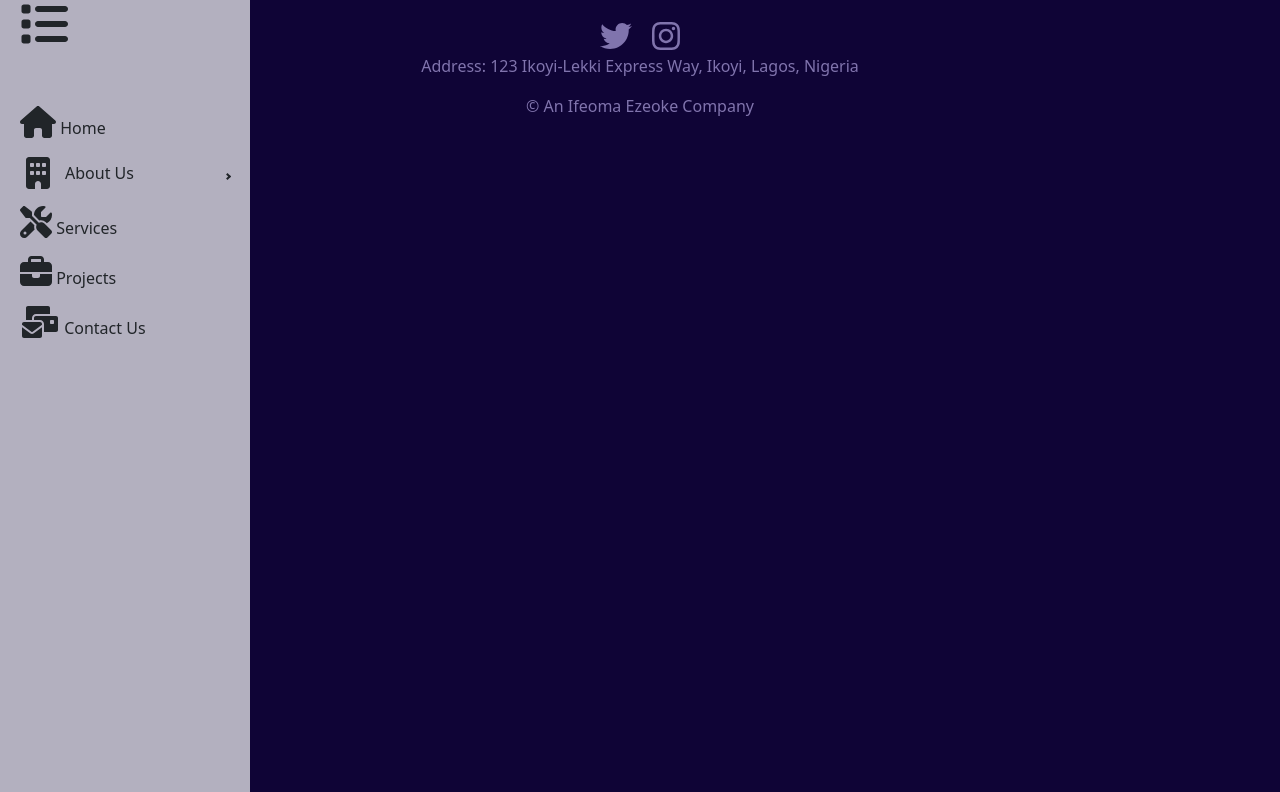
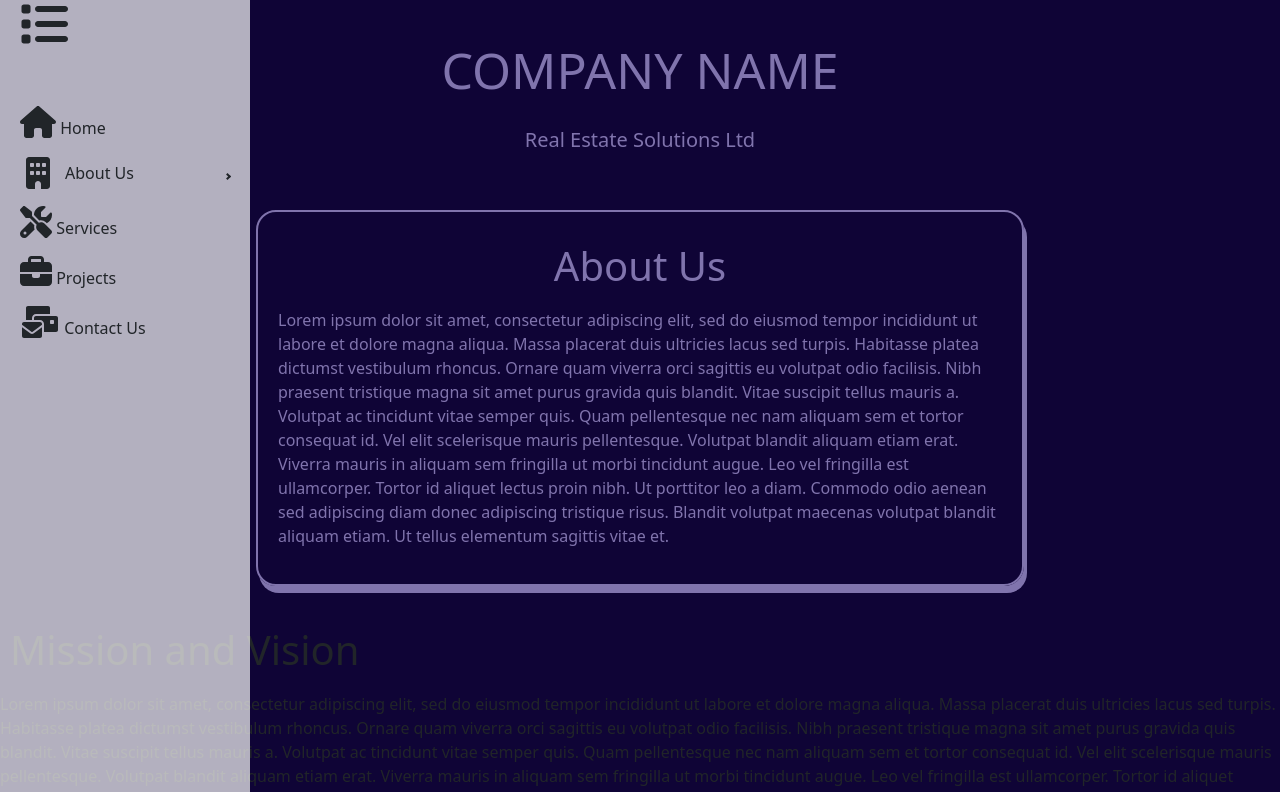
Before and after one commit to Ify-Jas/propertysite, a React (Create React App) app: page /company in a window 1280 px wide. Shown: the top 792 px of the page. Built offline with nearby package versions, Linux system fonts and the light colour scheme.

Commit message:
updating with codes for companyjs, services.js and post api to send message

```diff
--- a/src/index.css
+++ b/src/index.css
@@ -251,3 +251,21 @@ footer {
   background-color: var(--text);
   color: var(--mainBlue);
 }
+/* company profile */
+.aboutContainer {
+  display: flex;
+  flex-direction: column;
+  align-items: center;
+}
+.aboutCompany {
+  display: flex;
+  flex-direction: column;
+  align-items: center;
+  border: 2px solid var(--text);
+  border-radius: 20px;
+  box-shadow: 3px 7px var(--text);
+  width: 60%;
+  color: var(--text);
+  margin: 30px;
+  padding: 20px;
+}
--- a/src/pages/company.js
+++ b/src/pages/company.js
@@ -1,7 +1,23 @@
+import Header from "../components/header";
+
+
 function Company(){
     return(
-        <>
-        </>
+        <div>
+            <Header />
+            <div className='aboutContainer'>
+            <main className='aboutCompany'>
+                <h1>About Us</h1>
+                <p>Lorem ipsum dolor sit amet, consectetur adipiscing elit, sed do eiusmod tempor incididunt ut labore et dolore magna aliqua. Massa placerat duis ultricies lacus sed turpis. Habitasse platea dictumst vestibulum rhoncus. Ornare quam viverra orci sagittis eu volutpat odio facilisis. Nibh praesent tristique magna sit amet purus gravida quis blandit. Vitae suscipit tellus mauris a. Volutpat ac tincidunt vitae semper quis. Quam pellentesque nec nam aliquam sem et tortor consequat id. Vel elit scelerisque mauris pellentesque. Volutpat blandit aliquam etiam erat. Viverra mauris in aliquam sem fringilla ut morbi tincidunt augue. Leo vel fringilla est ullamcorper. Tortor id aliquet lectus proin nibh. Ut porttitor leo a diam. Commodo odio aenean sed adipiscing diam donec adipiscing tristique risus. Blandit volutpat maecenas volutpat blandit aliquam etiam. Ut tellus elementum sagittis vitae et.</p>
+            </main>
+            <section className='aboutMission'>
+                <h1>Mission and Vision</h1>
+                <p>Lorem ipsum dolor sit amet, consectetur adipiscing elit, sed do eiusmod tempor incididunt ut labore et dolore magna aliqua. Massa placerat duis ultricies lacus sed turpis. Habitasse platea dictumst vestibulum rhoncus. Ornare quam viverra orci sagittis eu volutpat odio facilisis. Nibh praesent tristique magna sit amet purus gravida quis blandit. Vitae suscipit tellus mauris a. Volutpat ac tincidunt vitae semper quis. Quam pellentesque nec nam aliquam sem et tortor consequat id. Vel elit scelerisque mauris pellentesque. Volutpat blandit aliquam etiam erat. Viverra mauris in aliquam sem fringilla ut morbi tincidunt augue. Leo vel fringilla est ullamcorper. Tortor id aliquet lectus proin nibh. Ut porttitor leo a diam. Commodo odio aenean sed adipiscing diam donec adipiscing tristique risus. Blandit volutpat maecenas volutpat blandit aliquam etiam. Ut tellus elementum sagittis vitae et.</p>
+            </section>
+
+            </div>
+
+        </div>
     )
 }
 export default Company;
--- a/src/pages/contact.js
+++ b/src/pages/contact.js
@@ -1,6 +1,69 @@
 import Header from "../components/header";
+import { useState } from 'react';
+import Button from 'react-bootstrap/Button';
+import Modal from 'react-bootstrap/Modal';
 
 function Contact(){
+    const [contactData, setContactData] = useState({
+        name: '',
+        email: '',
+        subject: '',
+        message: '',
+        access_key: 'd574540e-45f0-4a98-a6c0-16b1d6568819'
+    });
+    const handleChange = (event) => {
+        setContactData({
+            ...contactData,
+            [event.target.name]: event.target.value,
+        });
+    }
+    const handleClick = (event) => {
+        event.preventDefault();
+        if(!contactData.name.length || !contactData.email.length){
+            return
+            <div
+            className="modal show"
+            style={{ display: 'block', position: 'initial' }}
+          >
+            <Modal.Dialog>
+              <Modal.Header closeButton>
+                <Modal.Title>Alert!!</Modal.Title>
+              </Modal.Header>
+
+              <Modal.Body>
+                <p>Please enter your name or email.</p>
+              </Modal.Body>
+
+              <Modal.Footer>
+                <Button variant="secondary">Close</Button>
+              </Modal.Footer>
+            </Modal.Dialog>
+          </div>
+        } else {
+           const data = JSON.stringify(contactData);
+           fetch("https://api.web3forms.com/submit", {
+            method: "POST",
+            headers: {
+              "Content-Type": "application/json",
+              Accept: "application/json",
+            },
+            body: data,
+          })
+          .then(res => res.json())
+          .then((data)=> {
+            console.log(data);
+            setContactData({
+                ...contactData,
+                name: "",
+                email: "",
+                subject: '',
+                message: "",
+              });
+          })
+
+        }
+
+    }
     return(
         <div className="mainCard" >
             <main>
@@ -10,10 +73,25 @@ function Contact(){
                 <form className="contactCard">
                     <h1>Contact Form</h1>
 
-                    <input type='text' placeholder="Enter your name" />
-                    <input type='text' placeholder="Enter your email" />
+                    <input
+                    type='text'
+                    placeholder="Enter your name"
+                    name='name'
+                    value={contactData.name}
+                    onChange={handleChange} />
+
+                    <input
+                    type='text'
+                    name='email'
+                    value={contactData.email}
+                    placeholder="Enter your email"
+                    onChange={handleChange} />
                     <label>Choose a subject</label>
-                    <select>
+
+                    <select
+                    onChange={handleChange}
+                    name='subject'
+                    value={contactData.subject}>
                         <option>Buying and selling enquiry</option>
                         <option>Rental including shortlet</option>
                         <option>Renovation</option>
@@ -23,8 +101,18 @@ function Contact(){
                         <option>Other</option>
 
                     </select>
-                    <textarea className="message" placeholder="Type your message here"></textarea>
-                    <button className="contactBtn">Send</button>
+
+                    <textarea
+                    className="message"
+                    placeholder="Type your message here"
+                    name="message"
+                    value={contactData.message}
+                    onChange={handleChange}>
+                    </textarea>
+
+                    <button
+                    className="contactBtn"
+                    onClick={handleClick}>Send</button>
                 </form>
             </div>
 
--- a/src/pages/services.js
+++ b/src/pages/services.js
@@ -1,7 +1,26 @@
+import Header from "../components/header";
+
 function Services(){
     return(
-        <>
-        </>
+        <div>
+            <Header />
+            <div className='aboutContainer'>
+            <main className='aboutCompany'>
+                <h1>Buying and Selling</h1>
+                <p>Lorem ipsum dolor sit amet, consectetur adipiscing elit, sed do eiusmod tempor incididunt ut labore et dolore magna aliqua. Massa placerat duis ultricies lacus sed turpis. Habitasse platea dictumst vestibulum rhoncus. Ornare quam viverra orci sagittis eu volutpat odio facilisis. Nibh praesent tristique magna sit amet purus gravida quis blandit. Vitae suscipit tellus mauris a. Volutpat ac tincidunt vitae semper quis. Quam pellentesque nec nam aliquam sem et tortor consequat id. Vel elit scelerisque mauris pellentesque. Volutpat blandit aliquam etiam erat. Viverra mauris in aliquam sem fringilla ut morbi tincidunt augue. Leo vel fringilla est ullamcorper. Tortor id aliquet lectus proin nibh. Ut porttitor leo a diam. Commodo odio aenean sed adipiscing diam donec adipiscing tristique risus. Blandit volutpat maecenas volutpat blandit aliquam etiam. Ut tellus elementum sagittis vitae et.</p>
+            </main>
+            <section className='aboutCompany'>
+                <h1>Rental Services</h1>
+                <p>Lorem ipsum dolor sit amet, consectetur adipiscing elit, sed do eiusmod tempor incididunt ut labore et dolore magna aliqua. Massa placerat duis ultricies lacus sed turpis. Habitasse platea dictumst vestibulum rhoncus. Ornare quam viverra orci sagittis eu volutpat odio facilisis. Nibh praesent tristique magna sit amet purus gravida quis blandit. Vitae suscipit tellus mauris a. Volutpat ac tincidunt vitae semper quis. Quam pellentesque nec nam aliquam sem et tortor consequat id. Vel elit scelerisque mauris pellentesque. Volutpat blandit aliquam etiam erat. Viverra mauris in aliquam sem fringilla ut morbi tincidunt augue. Leo vel fringilla est ullamcorper. Tortor id aliquet lectus proin nibh. Ut porttitor leo a diam. Commodo odio aenean sed adipiscing diam donec adipiscing tristique risus. Blandit volutpat maecenas volutpat blandit aliquam etiam. Ut tellus elementum sagittis vitae et.</p>
+            </section>
+            <section className='aboutCompany'>
+                <h1>Property Development</h1>
+                <p>Lorem ipsum dolor sit amet, consectetur adipiscing elit, sed do eiusmod tempor incididunt ut labore et dolore magna aliqua. Massa placerat duis ultricies lacus sed turpis. Habitasse platea dictumst vestibulum rhoncus. Ornare quam viverra orci sagittis eu volutpat odio facilisis. Nibh praesent tristique magna sit amet purus gravida quis blandit. Vitae suscipit tellus mauris a. Volutpat ac tincidunt vitae semper quis. Quam pellentesque nec nam aliquam sem et tortor consequat id. Vel elit scelerisque mauris pellentesque. Volutpat blandit aliquam etiam erat. Viverra mauris in aliquam sem fringilla ut morbi tincidunt augue. Leo vel fringilla est ullamcorper. Tortor id aliquet lectus proin nibh. Ut porttitor leo a diam. Commodo odio aenean sed adipiscing diam donec adipiscing tristique risus. Blandit volutpat maecenas volutpat blandit aliquam etiam. Ut tellus elementum sagittis vitae et.</p>
+            </section>
+
+            </div>
+
+        </div>
     )
 }
 export default Services;
```
